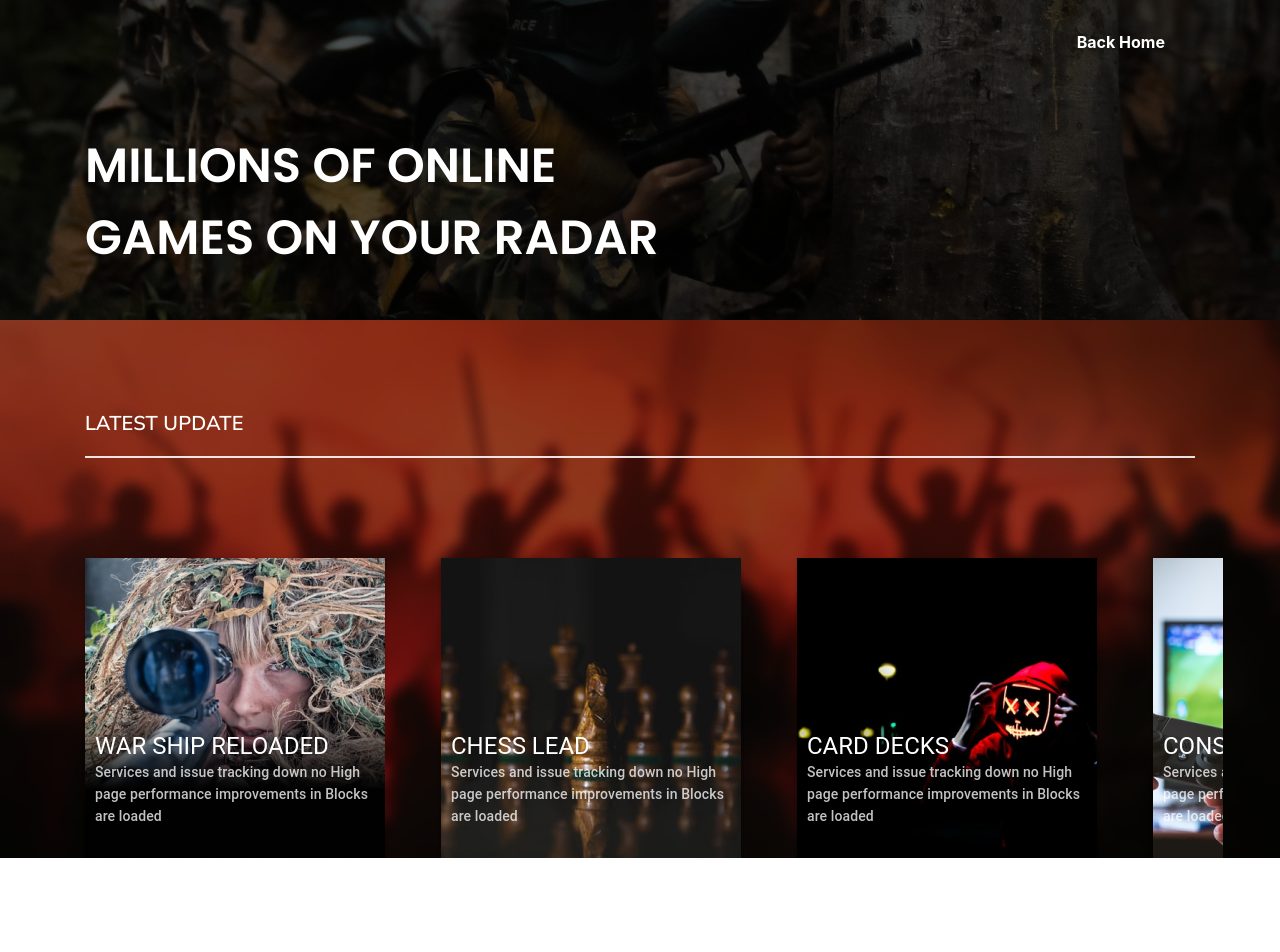
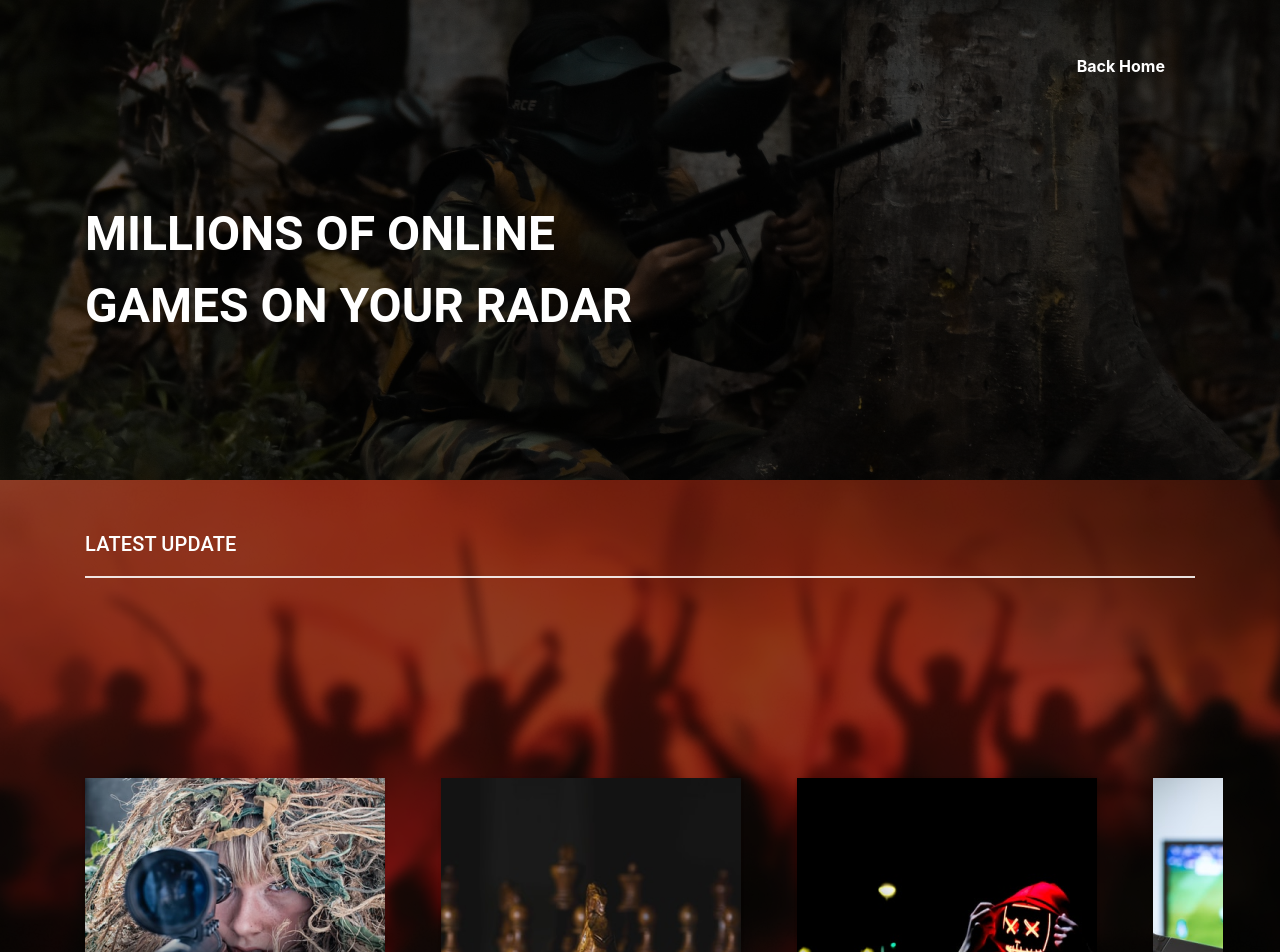
Before and after one commit to emperorsegxy/goodtime_frontend, a React (Create React App) app: page /games in a window 1280 px wide. Shown: the top 952 px of the page. Before the commit the page ends 858 px from the top, so only its background shows below. Built offline with nearby package versions, Linux system fonts and the light colour scheme.

Commit message:
games click almost finally implemented. just a few code away.

```diff
--- a/src/App.js
+++ b/src/App.js
@@ -9,6 +9,7 @@ import CreatePlaylists from './components/Music/CreatePlaylist/CreatePlaylists';
 import Games from "./components/Games/Games";
 import Hangouts from "./components/Hangout/Hangouts";
 import GamesHome from "./components/Games/GamesHome";
+import GamesView from "./components/Games/GamesView";
 
 class App extends Component{
     render(){
@@ -21,6 +22,7 @@ class App extends Component{
                     <Route path="/music" component={Music} />
                     <Route path="/create-playlists" component={CreatePlaylists}/>
                     <Route path="/games" component={Games} />
+                    <Route path="/gamesView" component={GamesView} />
                     <Route path="/hangouts" component={Hangouts} />
 
                 </Layout>
--- a/src/components/Games/Games.jsx
+++ b/src/components/Games/Games.jsx
@@ -2,14 +2,17 @@ import React from "react";
 import myStyles from './games.module.css';
 import Typography from "@material-ui/core/Typography";
 import {makeStyles, ThemeProvider} from "@material-ui/styles";
-import theme from "./theme";
 import Grid from "@material-ui/core/Grid";
 import { data } from "./APISimulator";
 import Paper from "@material-ui/core/Paper";
+import {createMuiTheme} from "@material-ui/core";
+import {Link} from "react-router-dom";
 
 
 
 const Games = () => {
+
+    let theme = createMuiTheme();
 
     const paper = (src) => {
         return {
@@ -21,12 +24,37 @@ const Games = () => {
         paperRoot: {
             width: 300,
             height: 300,
+            color: '#FFF',
             display: 'flex',
             flexDirection: 'column',
             justifyContent: 'flex-end',
             padding: '0 10px 30px 10px',
+            cursor: 'pointer',
+            transition: 'all .5s ease',
+            '&:$hover': {
+                transform: 'scale(1.07)',
+            }
+        },
+        gamesGridContainer: {
+            overflowX: 'scroll',
+            paddingTop: '100px',
+            paddingBottom: '150px'
+        },
+        h3: {
+            color: '#FFF',
+            lineHeight: '4.5rem',
+            fontWeight: 'bold',
+            maxWidth: 600,
+            [theme.breakpoints.down('sm')]: {
+                fontSize: 50,
+                lineHeight: '1.167',
+            }
+        },
+        h6: {
+            color: '#FFF',
         }
     }));
+
 
     const classes = useStyle();
 
@@ -40,40 +68,36 @@ const Games = () => {
              }}
         >
             <div className={`${myStyles.showcase}`}>
-                <div className="container h-100 w-100 d-flex justify-content-around flex-column">
+                <div className="container h-100 w-100 d-flex justify-content-around flex-column pt-4 pb-5">
                     <div className={`${myStyles.backLink} d-flex justify-content-end`}>
                         <a href="#">Back Home</a>
                     </div>
                     <div className="h-100 d-flex align-items-center">
-                        <ThemeProvider theme={theme}>
-                            <Typography variant="h3">
+                            <Typography variant="h3" className={classes.h3}>
                                 MILLIONS OF ONLINE GAMES ON YOUR RADAR
                             </Typography>
-                        </ThemeProvider>
                     </div>
                 </div>
             </div>
             <div className={`${myStyles.update}`}>
                 <div className="container pt-5">
-                    <ThemeProvider theme={theme}>
-                        <Typography gutterBottom variant="h6">
+                        <Typography gutterBottom variant="h6" className={classes.h6}>
                             LATEST UPDATE
                         </Typography>
-                    </ThemeProvider>
                     <hr className={myStyles.hr} />
-                    <Grid container wrap="nowrap" style={{overflowX: 'scroll'}} spacing={7}>
+                    <Grid container wrap="nowrap" spacing={7} className={classes.gamesGridContainer}>
                         {data.map((res, index) => {
                             return (<Grid item key={index}>
-                                <Paper style={paper(res.imgSrc)} square className={classes.paperRoot}>
-                                    <ThemeProvider theme={theme}>
+                                <Link to="/gamesView">
+                                    <Paper style={paper(res.imgSrc)} square className={classes.paperRoot}>
                                         <Typography variant="h5">
                                             {res.title}
                                         </Typography>
-                                        <Typography variant="subtitle2">
+                                        <Typography variant="subtitle2" style={{opacity: .36,}}>
                                             Services and issue tracking down no High page performance improvements in Blocks are loaded
                                         </Typography>
-                                    </ThemeProvider>
-                                </Paper>
+                                    </Paper>
+                                </Link>
                             </Grid>)
                         })}
                     </Grid>
--- a/src/components/Games/GamesView.jsx
+++ b/src/components/Games/GamesView.jsx
@@ -1,28 +1,45 @@
 import React from "react";
-import Card from "@material-ui/core/Card";
 import Typography from "@material-ui/core/Typography";
+import {Link} from "react-router-dom";
+import styles from "./games.module.css";
+import {makeStyles} from "@material-ui/styles";
+
+
+const useStyles = makeStyles({
+    h4: {
+        color: '#FFF',
+        fontSize: 48,
+    },
+    subtitle2: {
+        color: '#FFF',
+        fontSize: 28,
+    }
+});
 
 const GamesView = (props) => {
+
+    const classes = useStyles();
 
     return (
         <div
             style={{
-                backgroundImage: `url(${require('./images/crwd-bg.png')})`,
+                backgroundImage: `url(${require('./images/gamesAdv.png')})`,
                 backgroundPosition: 'center',
                 backgroundSize: 'cover',
                 backgroundRepeat: 'no-repeat',
-            }}
+                height: '100%',
+            }} className={styles.gamesViewBackground}
         >
-            <div className="container">
-                <div><a href="#">Back home</a> </div>
-                <Card>
-                    <Typography variant="h4">
+            <div className="container pt-5 h-100 d-flex flex-column">
+                <div><Link to='/games' href="#">Back home</Link></div>
+                <div className={styles.gamesViewText}>
+                    <Typography variant="h4" className={classes.h4}>
                         WAR SHIP RELOADED
                     </Typography>
-                    <Typography variant="subtitle2">
+                    <Typography variant="subtitle2" className={classes.subtitle2}>
                         Services and issue tracking down no High page performance improvements in Blocks are loaded
                     </Typography>
-                </Card>
+                </div>
             </div>
         </div>
     );
--- a/src/components/Games/games.module.css
+++ b/src/components/Games/games.module.css
@@ -10,7 +10,7 @@
 
 .showcase {
     background: url("images/gamesAdv.png") no-repeat center;
-    height: 40vh;
+    height: 60vh;
     min-width: 100vw;
 }
 
@@ -37,3 +37,22 @@
 .MuiTypography-h3 {
     color: red !important;
 }
+
+.gamesViewBackground:before {
+    position: relative;
+}
+
+.gamesViewBackground:after {
+    content: '';
+    position: absolute;
+    background: black;
+    opacity: 0.26;
+    height: 100%;
+    width: 100%;
+    top: 0;
+    bottom: 0;
+}
+
+.gamesViewText {
+
+}
--- a/src/components/Games/theme.js
+++ /dev/null
@@ -1,27 +0,0 @@
-import { createMuiTheme} from "@material-ui/core";
-
-const theme = createMuiTheme({
-    typography: {
-        h3: {
-            fontFamily: "'Poppins', sans serif",
-            fontWeight: 'bold',
-            color: '#FFF',
-            maxWidth: 600,
-            lineHeight: '4.5rem',
-        },
-        h6: {
-            fontFamily: "'Nunito Sans', sans serif",
-            color: '#FFF',
-            marginTop: 40,
-        },
-        h5: {
-            color: '#FFF',
-        },
-        subtitle2: {
-            color: '#FFF',
-            opacity: .76,
-        }
-    }
-});
-
-export default theme;
```
